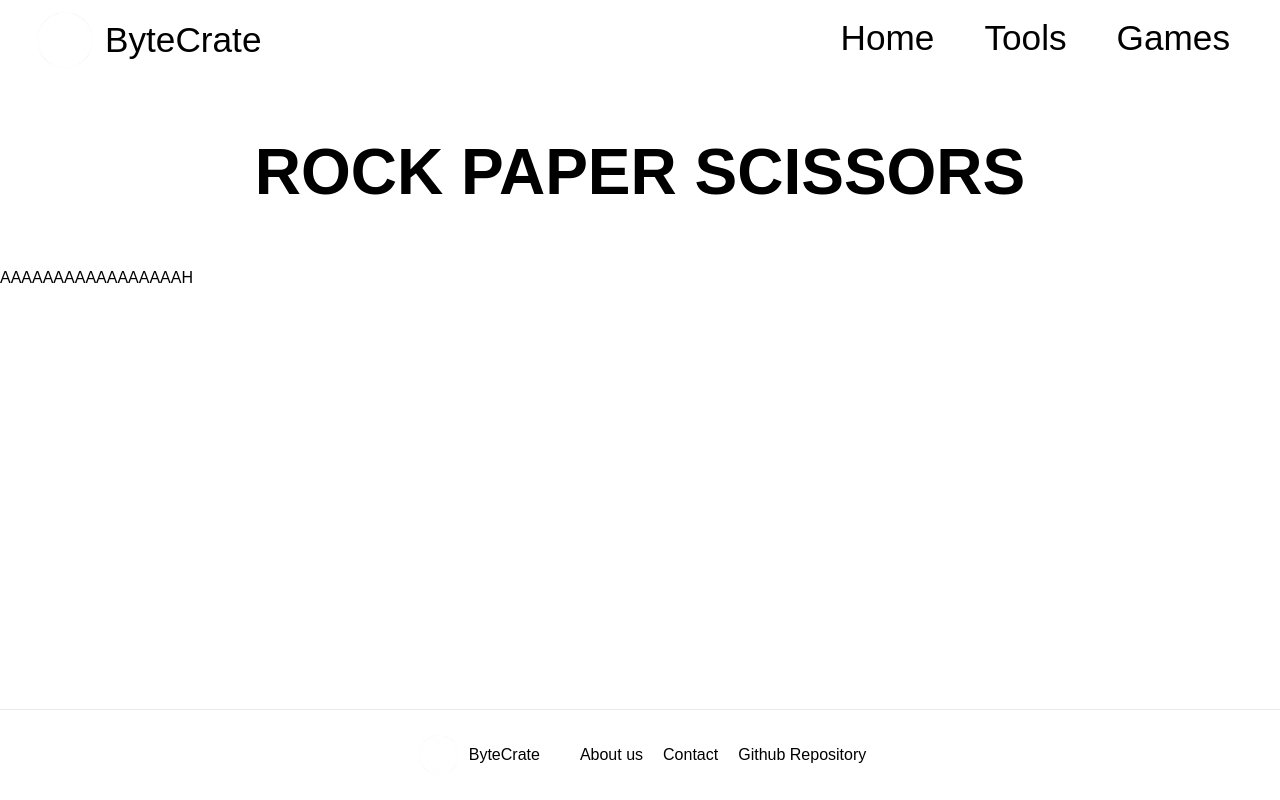
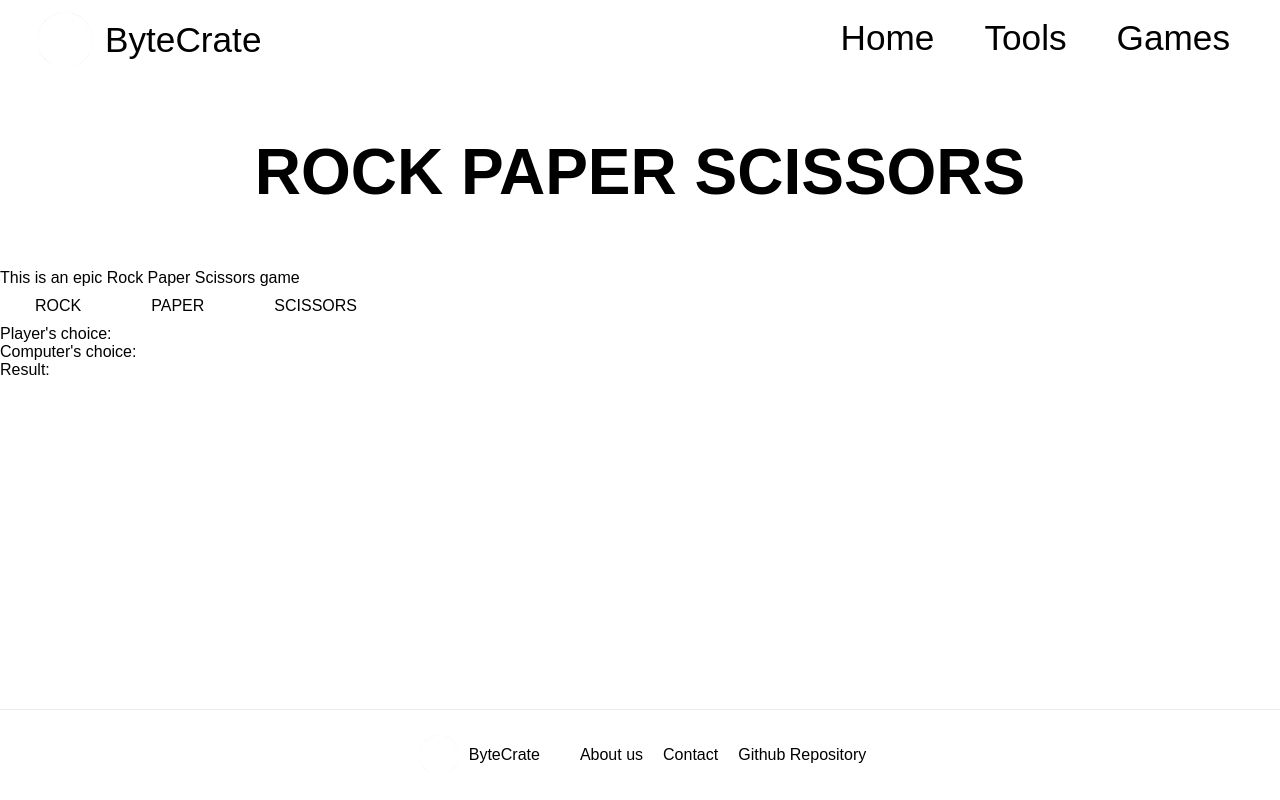
Before and after one commit to hafemi/bytecrate, a Next.js app: page /games/rock-paper-scissors in a window 1280 px wide. Built offline with nearby package versions, Linux system fonts and the light colour scheme.

Commit message:
RPS - added logic

```diff
--- a/app/games/rock-paper-scissors/page.tsx
+++ b/app/games/rock-paper-scissors/page.tsx
@@ -1,13 +1,51 @@
 'use client';
+import { useState } from 'react';
 
 export default function Home() {
+    const [playerChoice, setPlayerChoice] = useState('');
+    const [computerChoice, setComputerChoice] = useState('');
+    const [result, setResult] = useState('');
+
+    const choices = ['ROCK', 'PAPER', 'SCISSORS'];
+
+    const defineWinner = (player: string, computer: string) => {
+        if (player === computer) {
+            return 'DRAW';
+        }
+        if (
+            (player === 'ROCK' && computer === 'SCISSORS') ||
+            (player === 'PAPER' && computer === 'ROCK') ||
+            (player === 'SCISSORS' && computer === 'PAPER')
+        ) {
+            return 'PLAYER WINS';
+        }
+        return 'COMPUTER WINS';
+    };
+
+    const handleClick = (choice: string) => {
+        const randomChoice = choices[Math.floor(Math.random() * choices.length)];
+        setPlayerChoice(choice);
+        setComputerChoice(randomChoice);
+        setResult(defineWinner(choice, randomChoice));
+    };
+
   return (
     <div>
       <title>ByteCrate - Rock Paper Scissors</title>
       <main>
         <h1>ROCK PAPER SCISSORS</h1>
-        <p>AAAAAAAAAAAAAAAAAH</p>
+        <p>This is an epic Rock Paper Scissors game</p>
+        <div>
+            <button onClick={() => handleClick('ROCK')}>ROCK</button>
+            <button onClick={() => handleClick('PAPER')}>PAPER</button>
+            <button onClick={() => handleClick('SCISSORS')}>SCISSORS</button>
+        </div>
+        <div>
+            <p>Player's choice: {playerChoice}</p>
+            <p>Computer's choice: {computerChoice}</p>
+            <p>Result: {result}</p>
+        </div>
       </main>
     </div>
-  )
+  );
 }
```
